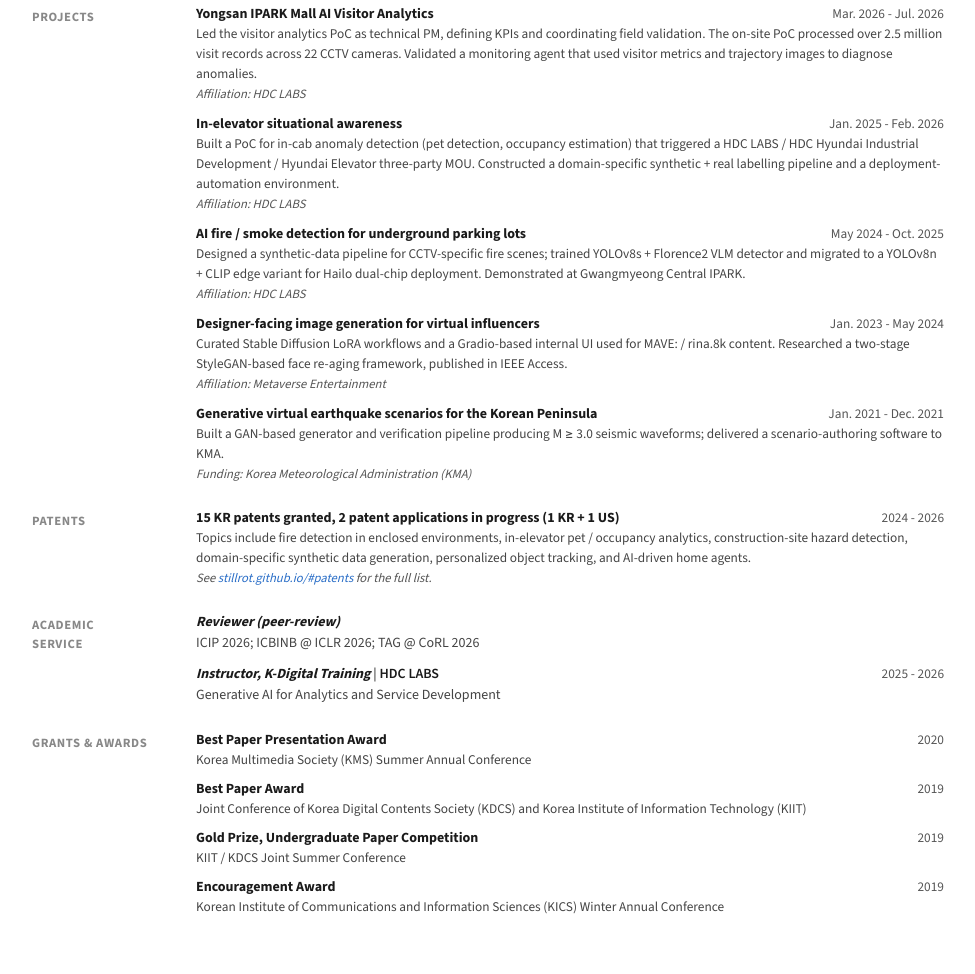
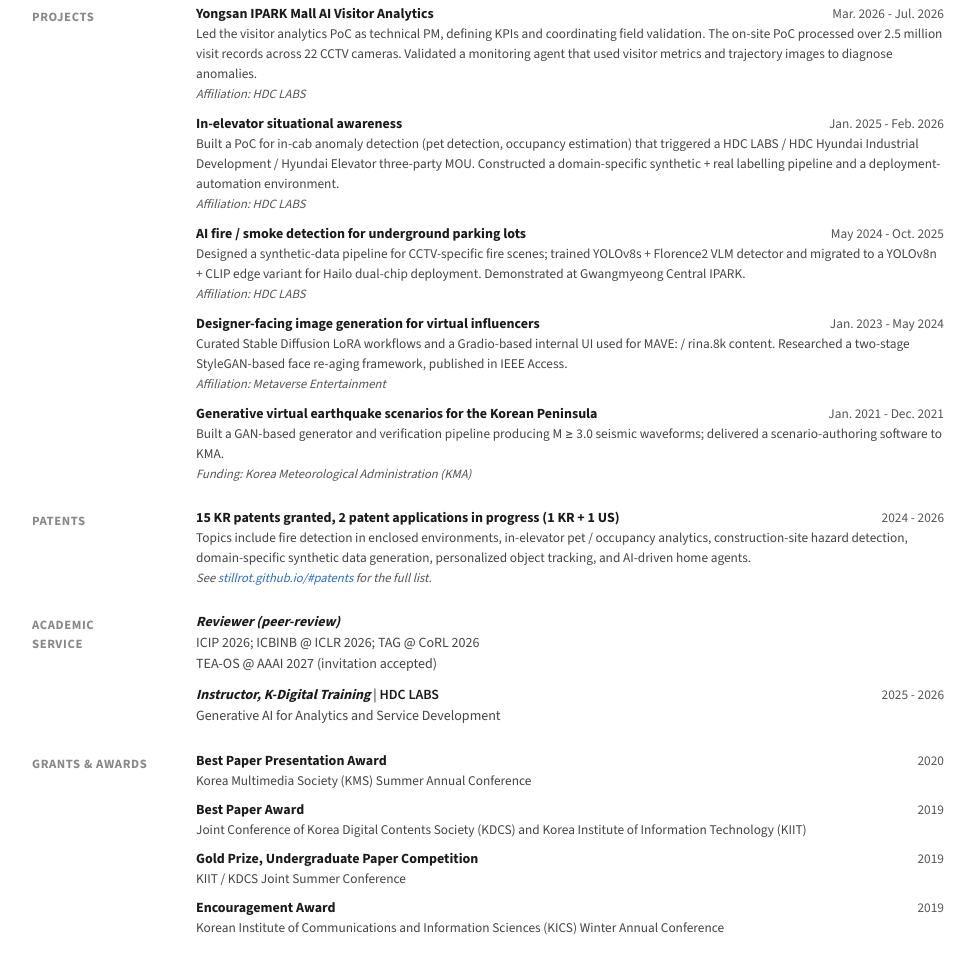
Before and after one commit to Stillrot/Stillrot.github.io, a plain HTML site: page cv/index.html in a window 1280 px wide. Shown: the part 1573-2547 px from the top of the page, without its empty margins (152-1127 px from the left). Drawn offline with nearby package versions, Linux system fonts and the light colour scheme.

Commit message:
Add TEA-OS AAAI 2027 reviewer appointment to CV

```diff
--- a/cv/index.html
+++ b/cv/index.html
@@ -461,7 +461,8 @@
       <div class="item-head">
         <div>
           <span class="title">Reviewer (peer-review)</span><br>
-          <span class="desc">ICIP 2026; ICBINB @ ICLR 2026; TAG @ CoRL 2026</span>
+          <span class="desc">ICIP 2026; ICBINB @ ICLR 2026; TAG @ CoRL 2026</span><br>
+          <span class="desc">TEA-OS @ AAAI 2027 (invitation accepted)</span>
         </div>
       </div>
     </div>
```
Also changed, not shown: llms-full.txt, 1 other file.
